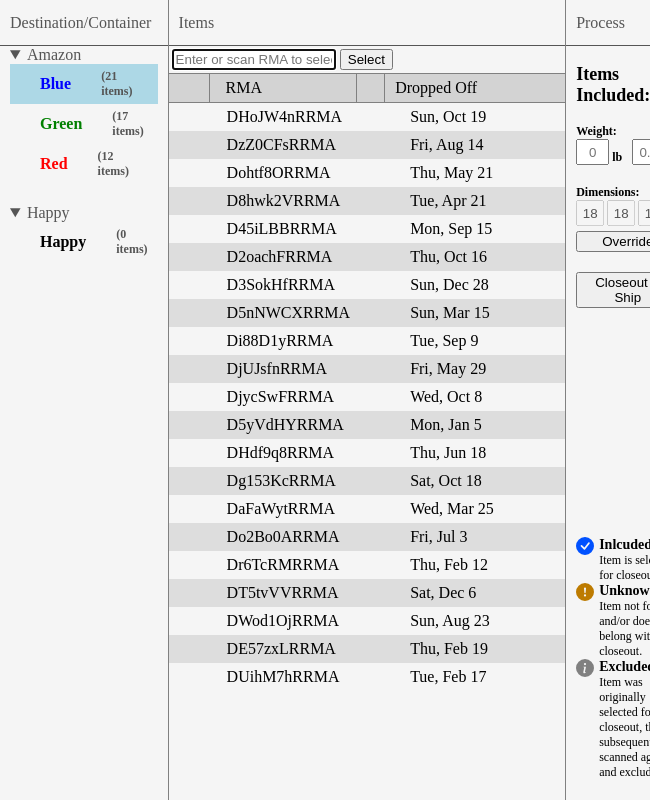
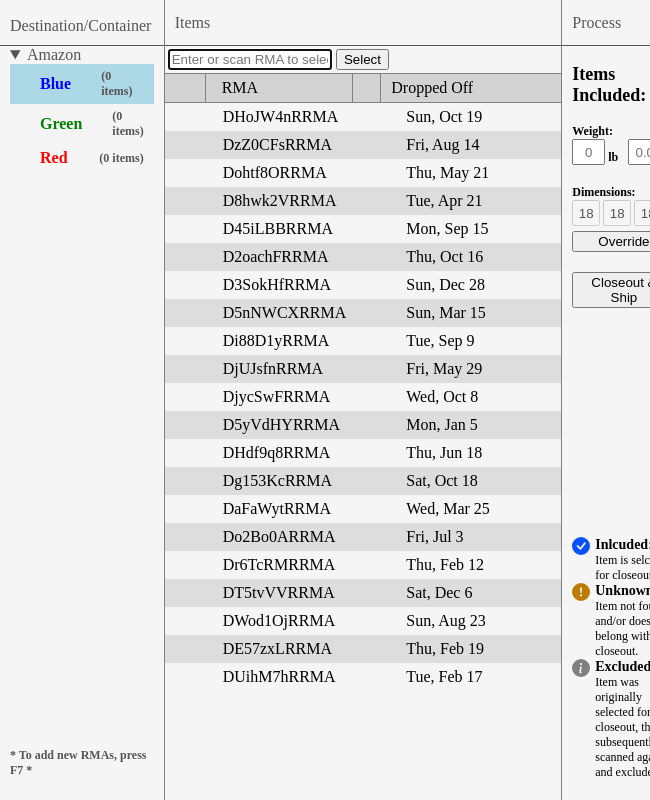
Before and after one commit to coldnebraska/container-management, an Electron app: page renderer/index.html in a window 650 px wide. Shown: the top 800 px of the page. Drawn offline with Linux system fonts and the light colour scheme; no server answers.

Commit message:
removed happy container and added visual hint for adding new RMAs

```diff
--- a/renderer/css/style.css
+++ b/renderer/css/style.css
@@ -31,6 +31,12 @@
 
 .container:last-child {
     border: 0;
+}
+
+.destination {
+    display: flex;
+    flex-direction: column;
+    min-height: 100vh;
 }
 
 .container-header {
@@ -73,6 +79,17 @@
 
 .destination .amazon .red {
     color: red;
+}
+
+.destination :last-child {
+    margin-top: auto;
+}
+
+#hint {
+    font-size: 12px;
+    font-weight: bold;
+    color: rgb(85, 85, 85);
+    padding-bottom: 10px;
 }
 
 .item-container {
@@ -167,8 +184,7 @@
 
 .destination .blue,
 .destination .green,
-.destination .red,
-.destination .happy {
+.destination .red {
     display: flex;
     justify-content: space-between;
     align-items: center;
--- a/renderer/index.html
+++ b/renderer/index.html
@@ -37,14 +37,7 @@
                 </div>
             </details>
 
-            <details open class="other">
-                <summary>Happy</summary>
-
-                <div class="happy">
-                    <p class="destination-container">Happy</p>
-                    <p id="container-count">(<span id="happy-count">0</span> items)</p>
-                </div>
-            </details>
+            <p id="hint">* To add new RMAs, press F7 *</p>
         </div>
     </div>
 
```
